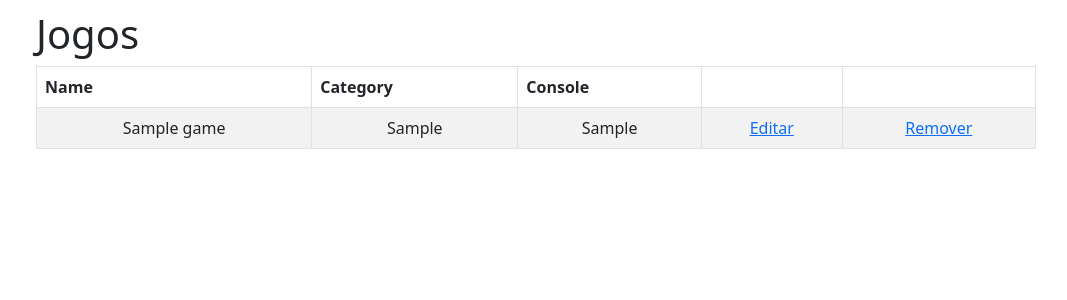
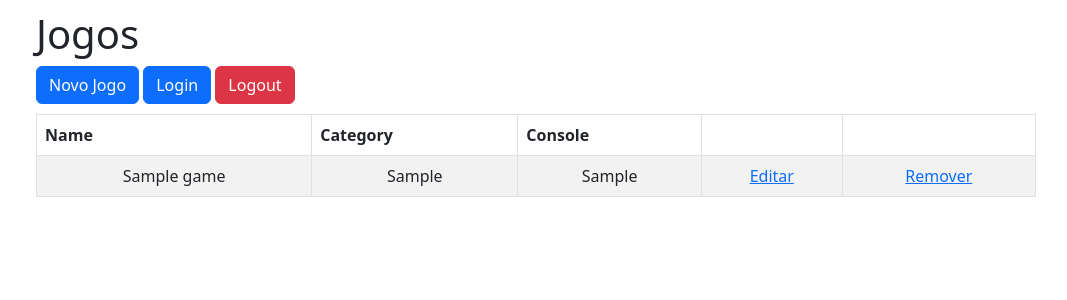
Before and after one commit to samuel-sanp/jogoteca-docker, a Flask app: page / in a window 1280 px wide. Shown: the top 300 px of the page, without its empty margins (104-1171 px from the left). Run offline with Flask 2, Linux system fonts and the light colour scheme; tables that the repository leaves empty hold one stand-in row (values such as "Sample post"); some libraries are stand-ins or nearby versions.

Commit message:
feat: add navbar #time 10min

```diff
--- a/templates/edit.html
+++ b/templates/edit.html
@@ -26,6 +26,7 @@
         <input type="text" id="console" name="console" class="form-control" value="{{ game.console }}">
       </div>
       <button type="submit" class="btn btn-primary btn-salvar">Atualizar</button>
+      <a class="btn btn-danger" href="{{ url_for('index') }}">Voltar</a>
     </fieldset>
 </form>
 {%endblock%}
--- a/templates/list.html
+++ b/templates/list.html
@@ -1,5 +1,10 @@
 {% extends "template.html" %}
 {% block content %}
+
+    <a class="btn btn-primary" href="{{ url_for('new') }}">Novo Jogo</a>
+<a class="btn btn-primary" href="{{ url_for('login') }}">Login</a>
+<a class="btn btn-danger" href="{{ url_for('logout') }}">Logout</a>
+
     <table class="table table-striped table-responsive table-bordered">
         <thead class="thead-default">
         <th>Name</th>
--- a/templates/login.html
+++ b/templates/login.html
@@ -14,4 +14,5 @@
         <button class="btn btn-primary" type="submit">Entrar</button>
     </p>
 </form>
+<a class="btn btn-danger" href="{{ url_for('index') }}">Voltar</a>
 {%endblock%}
--- a/templates/new.html
+++ b/templates/new.html
@@ -24,6 +24,7 @@
         <input type="text" id="console" name="console" class="form-control">
       </div>
       <button type="submit" class="btn btn-primary btn-salvar">Salvar</button>
+      <a class="btn btn-danger" href="{{ url_for('index') }}">Voltar</a>
     </fieldset>
 </form>
 {%endblock%}
```
Lines whose indentation alone changed are shown as unchanged.
